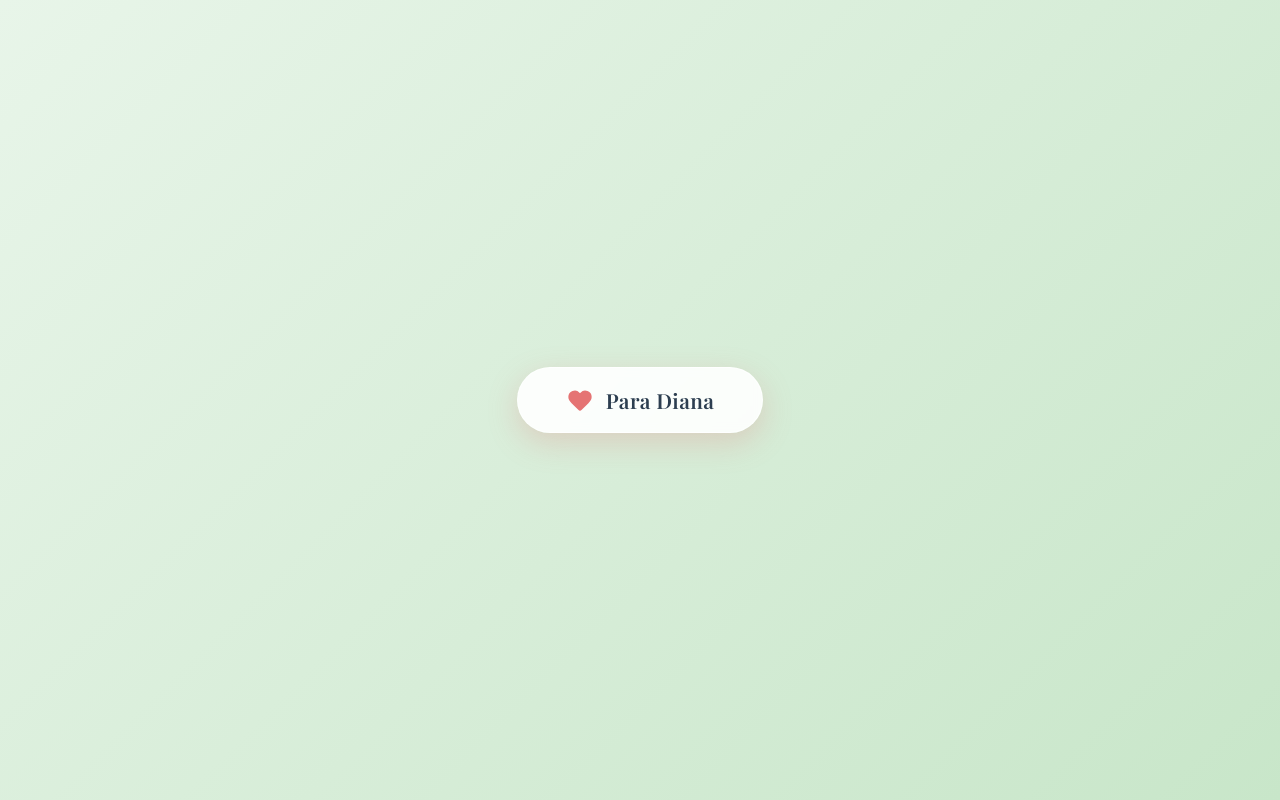
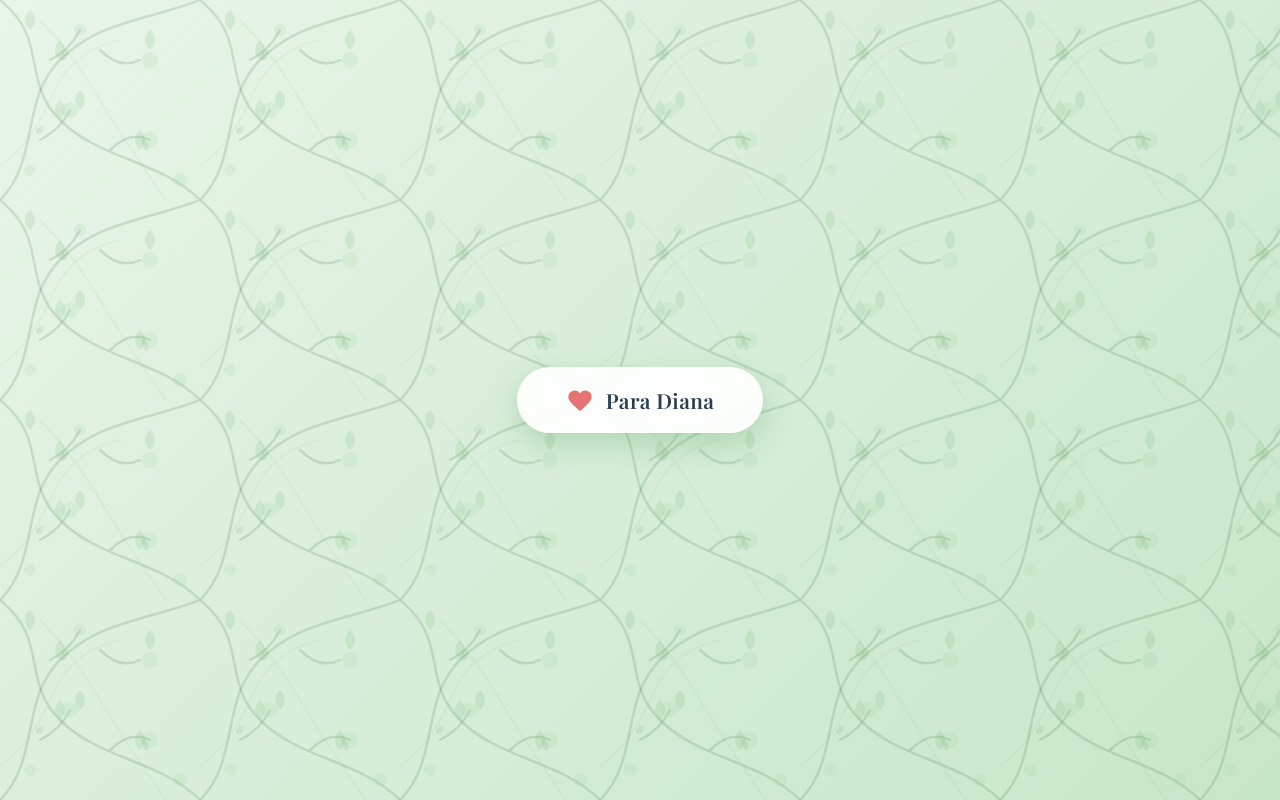
Before and after one commit to nicosmico/diana-cosas, a React (Vite) app: page / in a window 1280 px wide. Built offline with nearby package versions, Linux system fonts and the light colour scheme; a web font is replaced by a local one.

Commit message:
feat: add floral SVG pattern, create HeartButton component, and update global styles for background and typography.

```diff
--- a/src/components/HeartButton.jsx
+++ b/src/components/HeartButton.jsx
@@ -18,7 +18,7 @@ const HeartButton = ({ onClick }) => {
                 fontSize: '1.3rem',
                 borderRadius: '50px',
                 cursor: 'pointer',
-                boxShadow: '0 10px 30px rgba(229, 115, 115, 0.25)', // Softer, deeper shadow
+                boxShadow: '0 10px 30px rgba(56, 142, 60, 0.25)', // Greenish shadow to match theme
                 display: 'flex',
                 alignItems: 'center',
                 gap: '12px',
--- a/src/index.css
+++ b/src/index.css
@@ -6,7 +6,8 @@
   font-weight: 400;
 
   color-scheme: light;
-  background-color: #E8F5E9; /* Pastel Green Background */
+  background-color: #E8F5E9;
+  /* Pastel Green Background */
   color: #2c3e50;
 
   font-synthesis: none;
@@ -21,9 +22,20 @@ body {
   place-items: center;
   min-width: 320px;
   min-height: 100vh;
-  background: linear-gradient(135deg, #E8F5E9 0%, #C8E6C9 100%); /* Subtle gradient for premium feel */
-  overflow: hidden; /* Prevent scrollbars during animations */
-  -webkit-tap-highlight-color: transparent; /* Remove blue tap highlight on mobile */
+  background-color: #E8F5E9;
+  /* Premium gradient base */
+  background:
+    url('./assets/floral-pattern.svg'),
+    linear-gradient(135deg, #E8F5E9 0%, #C8E6C9 100%);
+  background-size: 200px 200px, cover;
+  /* Adjusted for new branch pattern */
+  background-repeat: repeat;
+  /* Ensure seamless tiling */
+  /* Pattern size, gradient cover */
+  overflow: hidden;
+  /* Prevent scrollbars during animations */
+  -webkit-tap-highlight-color: transparent;
+  /* Remove blue tap highlight on mobile */
 }
 
 /* Modal Overlay */
@@ -33,18 +45,22 @@ body {
   left: 0;
   width: 100%;
   height: 100%;
-  background: rgba(255, 255, 255, 0.4); /* Glassmorphism effect */
+  background: rgba(255, 255, 255, 0.4);
+  /* Glassmorphism effect */
   backdrop-filter: blur(8px);
   display: flex;
   align-items: center;
   justify-content: center;
   z-index: 50;
-  padding: 16px; /* Ensure spacing on small mobile screens */
+  padding: 16px;
+  /* Ensure spacing on small mobile screens */
   box-sizing: border-box;
 }
 
 /* Premium Typography Check */
-h1, h2, h3 {
+h1,
+h2,
+h3 {
   font-family: 'Playfair Display', serif;
 }
 
@@ -53,5 +69,6 @@ button {
   outline: none;
   cursor: pointer;
   -webkit-tap-highlight-color: transparent;
-  font-family: 'Outfit', sans-serif; /* Default font for buttons */
+  font-family: 'Outfit', sans-serif;
+  /* Default font for buttons */
 }
```
Also changed, not shown: src/assets/floral-pattern.svg (added).
